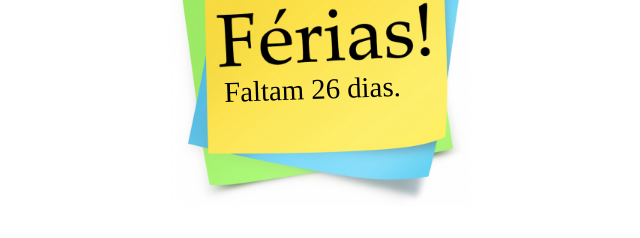
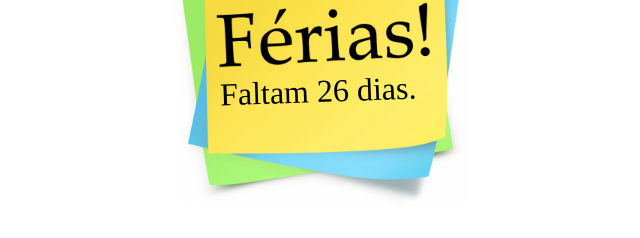
Before and after one commit to acaciosouzadasilva/ferias, a plain HTML site: page index.html in a window 1280 px wide. Shown: the part 342-580 px from the top of the page, 320-960 px from the left. Drawn offline with Linux system fonts and the light colour scheme.

Commit message:
Update style.css

```diff
--- a/style.css
+++ b/style.css
@@ -23,8 +23,8 @@ img{
 #contador{
     position: absolute;
     text-align: center;
-    font-size:1.8rem;
+    font-size:2rem;
     top:55%;
-    left:26%;
+    left:25%;
     transform: rotate(-2deg);
 }
```
